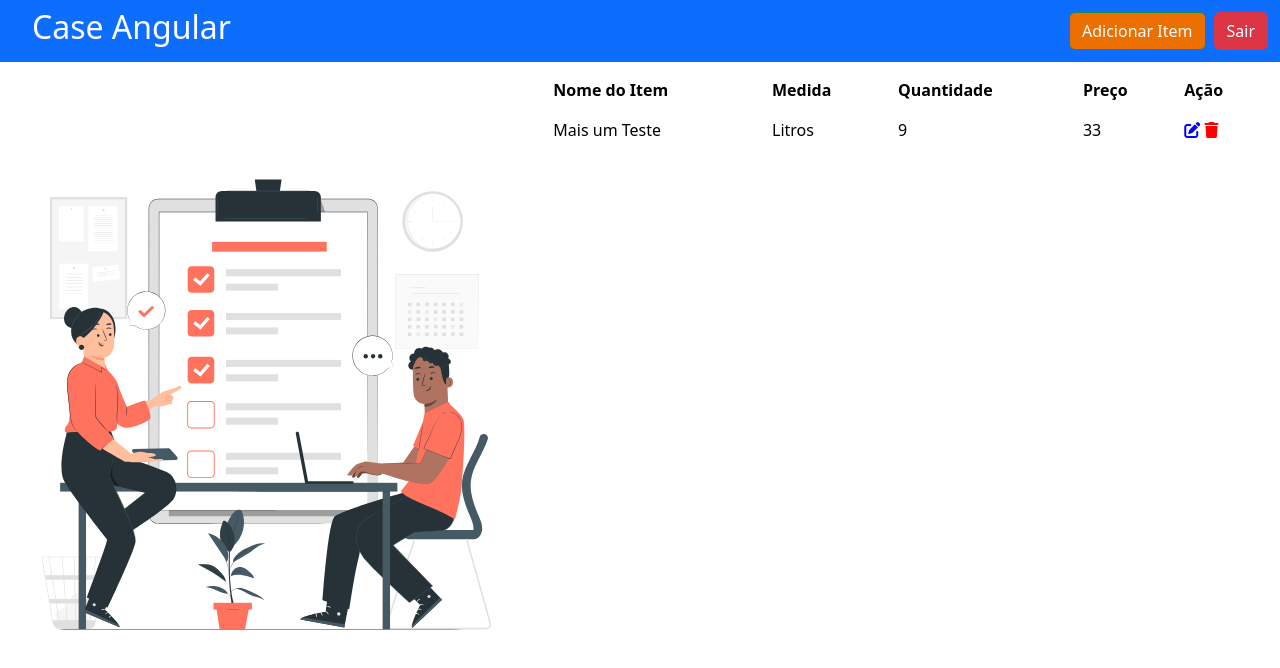
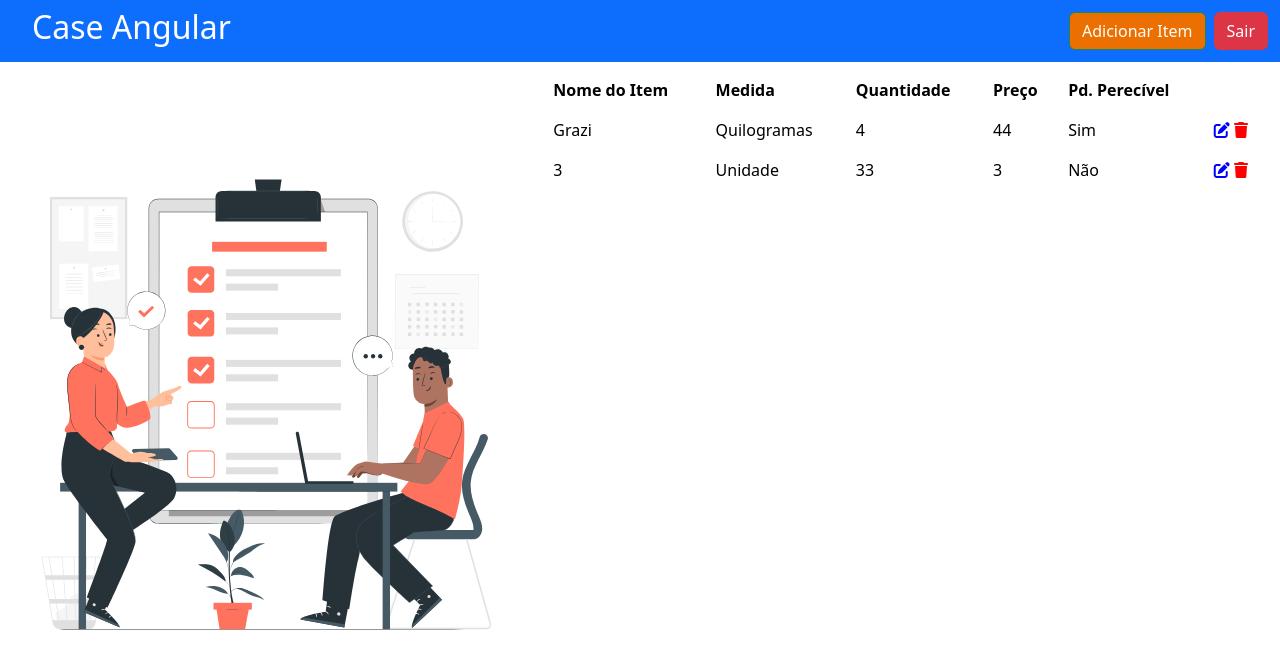
Before and after one commit to bertiGrazi/list_angular, an Angular app in the folder case_angular/: page /list in a window 1280 px wide. Shown: the top 668 px of the page. Built offline with nearby package versions, Linux system fonts and the light colour scheme; data requests are answered from the project's data file; sample sign-in values are in the browser's storage.

Commit message:
feat: set check box component

```diff
--- a/case_angular/db.json
+++ b/case_angular/db.json
@@ -1,11 +1,20 @@
 {
   "items": [
     {
-      "id": "8e81",
-      "nameItem": "Mais um Teste",
-      "measure": "Litros",
-      "quantity": 9,
-      "price": 33
+      "id": "8d81",
+      "nameItem": "Grazi",
+      "measure": "Quilogramas",
+      "quantity": 4,
+      "price": 44,
+      "product": "Sim"
+    },
+    {
+      "id": "f710",
+      "nameItem": "3",
+      "measure": "Unidade",
+      "quantity": 33,
+      "price": 3,
+      "product": "Não"
     }
   ],
   "signup": [
--- a/case_angular/src/app/components/add-item/add-item.component.html
+++ b/case_angular/src/app/components/add-item/add-item.component.html
@@ -42,13 +42,11 @@
 
             <div class="form-group mb-4">
               <label><b>Produto Perecível?</b></label>
-              <mat-radio-group aria-label="Select an option">
+              <mat-radio-group aria-label="Select an option" formControlName="product">
                 <mat-radio-button value="Sim">Sim</mat-radio-button>
                 <mat-radio-button value="Não">Não</mat-radio-button>
               </mat-radio-group>
-
             </div>
-
 
             <div class="clss text-center">
               <button type="submit" (click)="submitItems(this.addItensForm.value)" [disabled]="this.addItensForm.invalid" class="btn btn-primary mx-3">Salvar</button>
--- a/case_angular/src/app/components/add-item/add-item.component.ts
+++ b/case_angular/src/app/components/add-item/add-item.component.ts
@@ -21,7 +21,7 @@ export class AddItemComponent implements OnInit {
       measure:['', Validators.required],
       quantity:[''],
       price:['', Validators.required],
-      //product: ['', Validators.required]
+      product: ['', Validators.required]
     })
   }
 
--- a/case_angular/src/app/components/itemsmodel.ts
+++ b/case_angular/src/app/components/itemsmodel.ts
@@ -5,6 +5,7 @@ export class items {
   quantity?: number;
   price?: number;
   id: number | undefined;
+  product?: string;
 }
 
 export class signup {
--- a/case_angular/src/app/components/list/list.component.html
+++ b/case_angular/src/app/components/list/list.component.html
@@ -27,7 +27,8 @@
             <th scope="col">Medida</th>
             <th scope="col">Quantidade</th>
             <th scope="col">Preço</th>
-            <th scope="col">Ação</th>
+            <th scope="col">Pd. Perecível</th>
+            <th scope="col"></th>
           </tr>
         </thead>
         <tbody>
@@ -36,6 +37,7 @@
             <td>{{item.measure}}</td>
             <td>{{item.quantity}}</td>
             <td>{{item.price}}</td>
+            <td>{{item.product}}</td>
             <td><i style="color: blue" routerLink="/updateitem/{{item.id}}" class="fas fa-edit"></i>&nbsp;<i (click)="delete(item.id!)" style="color: red" class="fas fa-trash">
               </i>
             </td>
--- a/case_angular/src/app/components/update-items/update-items.component.html
+++ b/case_angular/src/app/components/update-items/update-items.component.html
@@ -40,6 +40,15 @@
               <input type="number" class="form-control" id="exampleFormControlInput1" placeholder="R$ 00,00" [(ngModel)]="itemData.price" name="price">
             </div>
 
+            <!--Produto Perecível-->
+            <div class="form-group mb-4">
+              <label><b>Produto Perecível?</b></label>
+              <mat-radio-group aria-label="Select an option" formControlName="product" [(ngModel)]="itemData.product">
+                <mat-radio-button value="Sim">Sim</mat-radio-button>
+                <mat-radio-button value="Não">Não</mat-radio-button>
+              </mat-radio-group>
+            </div>
+
             <div class="clss text-center">
               <button type="submit" (click)="updateItems()" class="btn btn-primary mx-3">Salvar</button>
               <button type="submit" class="btn btn-danger" routerLink="/list">Cancelar</button>
```
